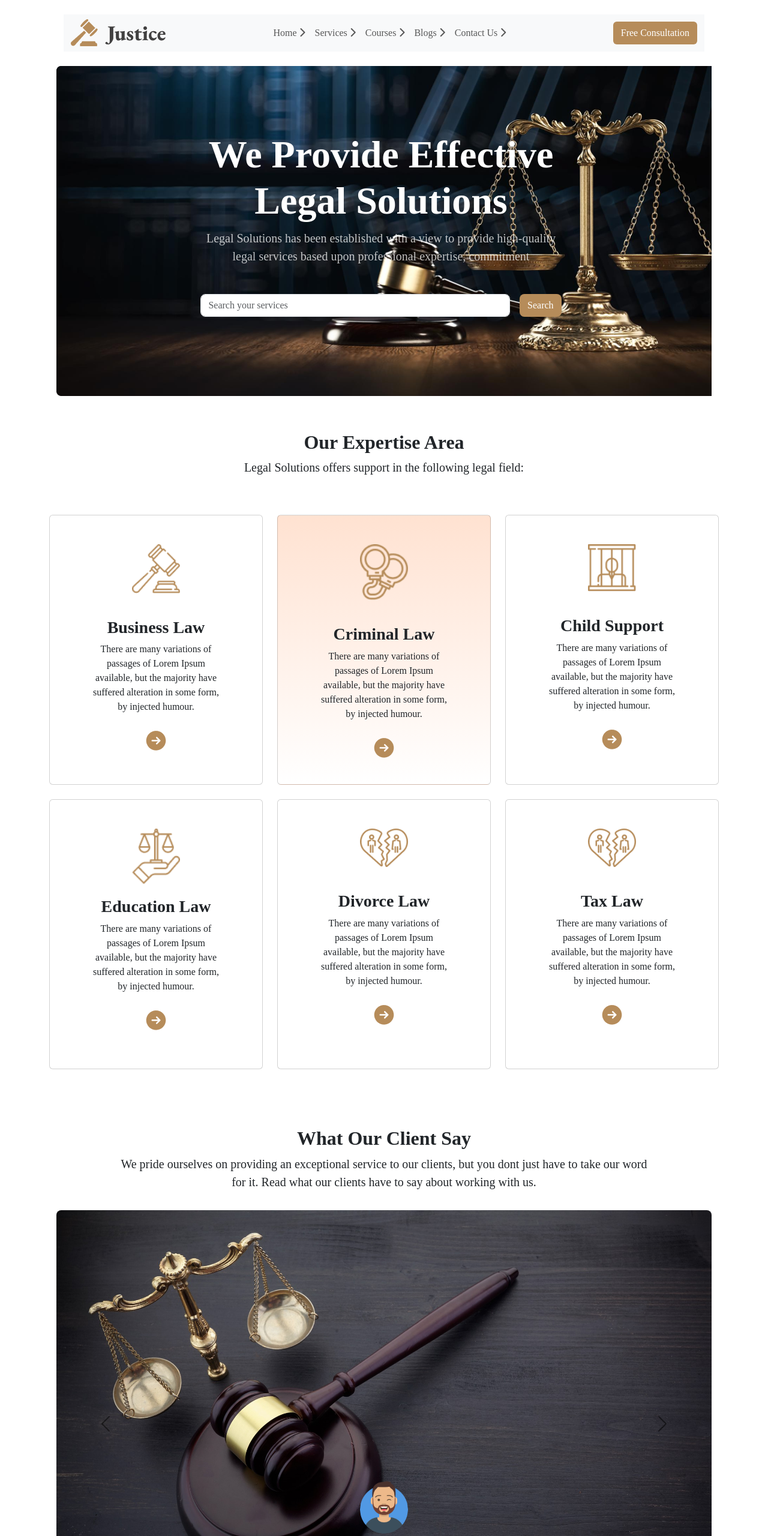
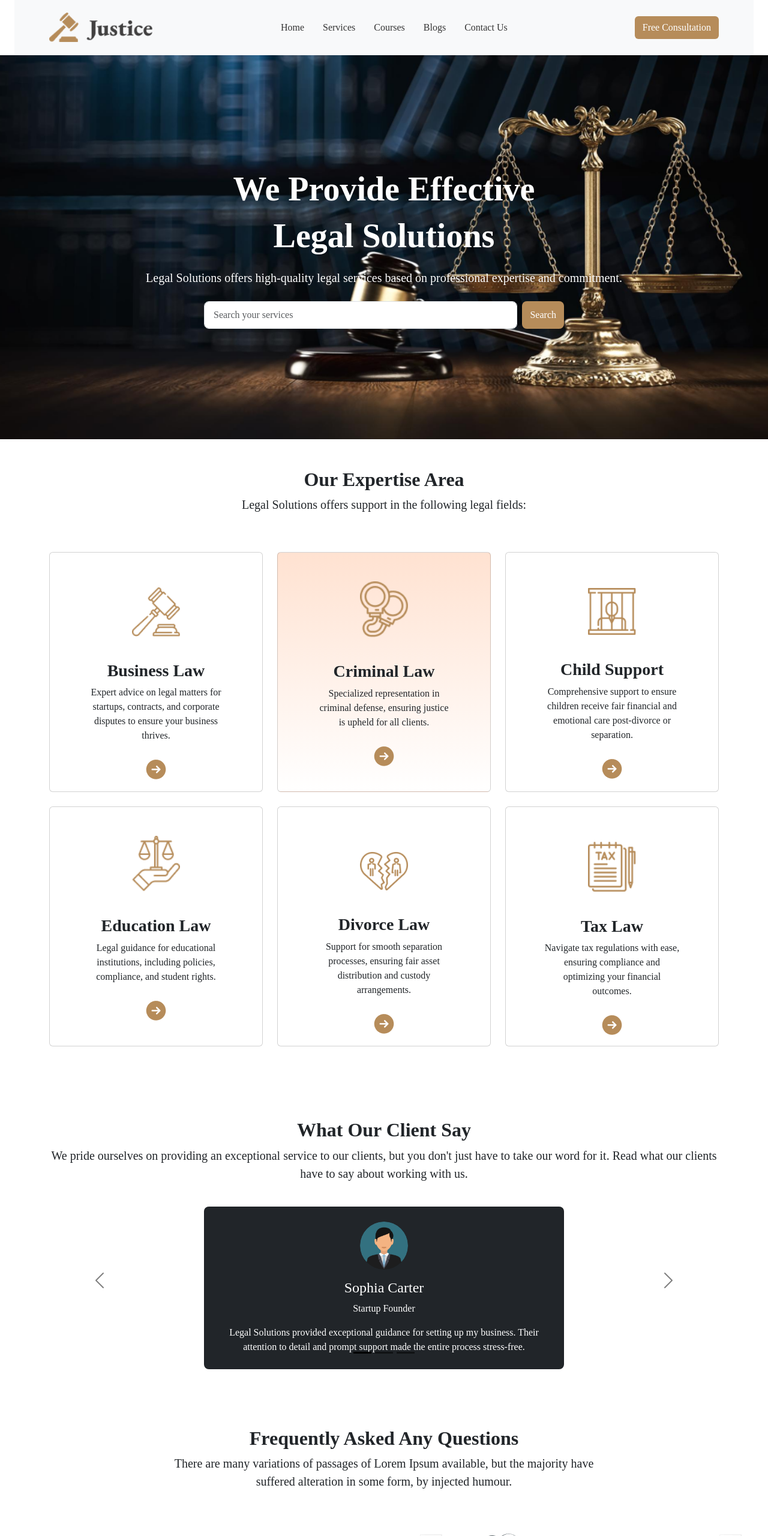
Before and after one commit to CodewithShahriar/legal-solution, a plain HTML site: page index.html in a window 1280 px wide. Shown: the top 2560 px of the page at 60% size. Drawn offline with nearby package versions, Linux system fonts and the light colour scheme.

Commit message:
legal solutiion navbar fix

```diff
--- a/index.html
+++ b/index.html
@@ -11,183 +11,125 @@
   </head>
 
 
-  <!-- navbar -->
-
-  <body >
-    <header class="container">
-        <nav class="navbar navbar-expand-lg bg-body-tertiary m-4">
-  <div class="container-fluid">
-    <img src="images/logo2.png" alt="">
+  <!-- Navbar -->
+<header class="container-fluid px-4">
+  <nav class="navbar navbar-expand-lg bg-body-tertiary py-3">
+      <div class="container">
+          <a class="navbar-brand" href="#">
+              <img src="images/logo2.png" alt="Logo" style="height: 50px;">
+          </a>
           <button class="navbar-toggler" type="button" data-bs-toggle="collapse" data-bs-target="#navbarSupportedContent" aria-controls="navbarSupportedContent" aria-expanded="false" aria-label="Toggle navigation">
               <span class="navbar-toggler-icon"></span>
           </button>
           <div class="collapse navbar-collapse" id="navbarSupportedContent">
-      <ul class="navbar-nav mx-auto mb-2 mb-lg-0 ">
+              <ul class="navbar-nav mx-auto mb-2 mb-lg-0">
                   <li class="nav-item">
-          <a class="nav-link " aria-current="page" href="#" >Home <i class="fa-solid fa-chevron-right"></i></a>
+                      <a class="nav-link" href="#">Home</a>
                   </li>
                   <li class="nav-item">
-          <a class="nav-link " aria-current="page" href="#">Services <i class="fa-solid fa-chevron-right"></i></a>
+                      <a class="nav-link" href="#">Services</a>
                   </li>
                   <li class="nav-item">
-          <a class="nav-link " aria-current="page" href="#">Courses <i class="fa-solid fa-chevron-right"></i></a>
+                      <a class="nav-link" href="#">Courses</a>
                   </li>
                   <li class="nav-item">
-          <a class="nav-link" href="#">Blogs <i class="fa-solid fa-chevron-right"></i></a>
+                      <a class="nav-link" href="#">Blogs</a>
                   </li>
                   <li class="nav-item">
-          <a class="nav-link" href="#">Contact Us <i class="fa-solid fa-chevron-right"></i></a>
+                      <a class="nav-link" href="#">Contact Us</a>
                   </li>
               </ul>
-        </li>
-
-      </ul>
-
-      <!-- Button trigger modal -->
-<button type="button" class="btn text-white " style="background-color: #B68C5A;" data-bs-toggle="modal" data-bs-target="#exampleModal">
+              <button type="button" class="btn text-white" style="background-color: #B68C5A;" data-bs-toggle="modal" data-bs-target="#exampleModal">
                   Free Consultation
               </button>
-
-<!-- Modal -->
-<div class=" modal fade" id="exampleModal" tabindex="-1" aria-labelledby="exampleModalLabel" aria-hidden="true">
-  <div class="modal-dialog">
-    <div class="modal-content">
-      <div class="modal-header" style="background-color: #b68d5a13;">
-        <h1 class="modal-title fs-5 " id="exampleModalLabel">Free Consultation</h1>
-        <button type="button" class="btn-close" data-bs-dismiss="modal" aria-label="Close"></button>
-      </div>
-         <div class="modal-body">
-            This is a toll free (cost free) number. To avail Government Legal Aid services please call to the Call Center at <strong>16430</strong> for details information or visit National Legal Aid Organization Website for Contact details.
-          </div>
-        <div class="modal-footer">
-           <button type="button" class="btn btn-secondary" data-bs-dismiss="modal">Close</button>
-           <button type="button " style="background-color: #B68C5A;" class="btn text-white ">Call now</button>
-          </div>
-         </div>
-        </div>
-      </div>
           </div>
       </div>
   </nav>
 </header>
-<!-- banner -->
-    <main class="container">
-        <section class="container">
-            <div class="banner-img  justify-content-center align-items-center">
 
-                <div class="banner-description text-center  ">
-
-
-                <h1 class="text-white fw-bold display-3">We Provide Effective <br> Legal Solutions</h1>
-                        <p class="text-white fs-5 text-opacity-75">
-                            Legal Solutions has been established with a view to provide high-quality <br> legal services based upon professional expertise, commitment
+<!-- Banner -->
+<main class="container-fluid px-0">
+  <section class="banner-img d-flex align-items-center" style="height: 80vh; background: url('images/banner.png') no-repeat center/cover;">
+      <div class="container text-center text-white">
+          <h1 class="fw-bold display-4">We Provide Effective <br> Legal Solutions</h1>
+          <p class="fs-5 text-opacity-75 mt-3">
+              Legal Solutions offers high-quality legal services based on professional expertise and commitment.
           </p>
-                        <div class=" d-flex justify-content-center mt-5 w-100">
-                          <div class="input-group " style="width: 60%;">
-                            <input type="text" class="form-control rounded-3" placeholder="Search your services" aria-label="Recipient's username" aria-describedby="button-addon2">
-
-                            <button class="btn  text-white ms-3 rounded-3" type="button" id="button-addon2" style="background-color: #B68C5A;">Search</button>
+          <div class="d-flex justify-content-center mt-4">
+              <div class="input-group" style="max-width: 600px;">
+                  <input type="text" class="form-control rounded-3" placeholder="Search your services">
+                  <button class="btn text-white ms-2 rounded-3" style="background-color: #B68C5A;">Search</button>
               </div>
           </div>
-
-                </div>
-
       </div>
   </section>
 
 
         <!-- The Legal Practice Area -->
-        <section class="conatiner mt-5">
+        <section class="container mt-5">
           <div>
-                <div class="text-center ">
-                    <h2 class="fw-bold"> Our Expertise Area </h2>
-                    <p class=" fs-5"> Legal Solutions offers support in the following legal field:</p>
+              <div class="text-center">
+                  <h2 class="fw-bold">Our Expertise Area</h2>
+                  <p class="fs-5">Legal Solutions offers support in the following legal fields:</p>
+              </div>
 
-                </div >
-
-                <div class="row row-cols-1 row-cols-md-2 row-cols-lg-3   text-center pt-5  ">
+              <div class="row row-cols-1 row-cols-md-2 row-cols-lg-3 text-center pt-5">
                   <div class="col">
-                      <div class="card p-5 mb-4" style="height: 450px;">
-                        <img style="width: 80px; " class="img-fluid  mx-auto pb-4 " src="images/business.png" class="card-img-top" alt="...">
+                      <div class="card p-5 mb-4 expertise-card" style="height: 400px;">
+                          <img style="width: 80px;padding-top: 10px;" class="img-fluid mx-auto pb-4" src="images/business.png" alt="Business Law">
                           <div class="card-body">
                               <h3 class="card-title fw-bold">Business Law</h3>
-                          <p class="card-text">There are many variations of
-                            passages of Lorem Ipsum
-                            available, but the majority have
-                            suffered alteration in some
-                            form, by injected humour.</p>
-                            <img class="pt-2" src="images/Frame.png" alt="">
-
-                        </div>
-                      </div>
-                    </div>
-                    <div class="col">
-                      <div class="gradiant card p-5 " style="height: 450px;">
-                        <img style="width: 80px;" class="img-fluid mx-auto pb-4" src="images/criminal.png" class="card-img-top" alt="...">
-                        <div class="card-body">
-                          <h3 class="card-title fw-bold">Criminal Law</h3>
-                          <p class="card-text">There are many variations of
-                            passages of Lorem Ipsum
-                            available, but the majority have
-                            suffered alteration in some
-                            form, by injected humour.</p>
+                              <p class="card-text">Expert advice on legal matters for startups, contracts, and corporate disputes to ensure your business thrives.</p>
                               <img class="pt-2" src="images/Frame.png" alt="">
                           </div>
                       </div>
                   </div>
                   <div class="col">
-                      <div class="card p-5" style="height: 450px;">
-                        <img style="width: 80px;" class="img-fluid mx-auto pb-4" src="images/child.png" class="card-img-top" alt="...">
+                      <div class="gradiant card p-5 mb-4 expertise-card" style="height: 400px;">
+                          <img style="width: 80px;" class="img-fluid mx-auto pb-4" src="images/criminal.png" alt="Criminal Law">
                           <div class="card-body">
-                          <h3 class="card-title fw-bold">Child Support</h3>
-                          <p class="card-text">There are many variations of
-                            passages of Lorem Ipsum
-                            available, but the majority have
-                            suffered alteration in some
-                            form, by injected humour.</p>
-                            <img class="pt-2" src="images/Frame.png" alt="">
-
-                        </div>
-                      </div>
-                    </div>
-                    <div class="col">
-                      <div class="card p-5" style="height: 450px;">
-                        <img style="width: 80px;" class="img-fluid mx-auto pb-1" src="images/education.png" class="card-img-top" alt="...">
-                        <div class="card-body">
-                          <h3 class="card-title fw-bold">Education Law</h3>
-                          <p class="card-text">There are many variations of
-                            passages of Lorem Ipsum
-                            available, but the majority have
-                            suffered alteration in some
-                            form, by injected humour.</p>
+                              <h3 class="card-title fw-bold">Criminal Law</h3>
+                              <p class="card-text">Specialized representation in criminal defense, ensuring justice is upheld for all clients.</p>
                               <img class="pt-2" src="images/Frame.png" alt="">
                           </div>
                       </div>
                   </div>
                   <div class="col">
-                      <div class="card p-5" style="height: 450px;">
-                        <img style="width: 80px;" class="img-fluid mx-auto pb-4" src="images/divorce.png" class="card-img-top" alt="...">
+                      <div class="card p-5 mb-4 expertise-card" style="height: 400px;">
+                          <img style="width: 80px; padding-top: 11px;" class="img-fluid mx-auto pb-4" src="images/child.png" alt="Child Support">
                           <div class="card-body">
-                          <h3 class="card-title fw-bold" >Divorce Law</h3>
-                          <p class="card-text">There are many variations of
-                            passages of Lorem Ipsum
-                            available, but the majority have
-                            suffered alteration in some
-                            form, by injected humour.</p>
+                              <h3 class="card-title fw-bold">Child Support</h3>
+                              <p class="card-text">Comprehensive support to ensure children receive fair financial and emotional care post-divorce or separation.</p>
                               <img class="pt-2" src="images/Frame.png" alt="">
                           </div>
                       </div>
                   </div>
                   <div class="col">
-                      <div class="card p-5" style="height: 450px;">
-                        <img style="width: 80px;" class="img-fluid mx-auto pb-4" src="images/divorce.png" class="card-img-top" alt="...">
+                      <div class="card p-5 mb-4 expertise-card" style="height: 400px;">
+                          <img style="width: 80px;" class="img-fluid mx-auto pb-4" src="images/education.png" alt="Education Law">
+                          <div class="card-body">
+                              <h3 class="card-title fw-bold">Education Law</h3>
+                              <p class="card-text">Legal guidance for educational institutions, including policies, compliance, and student rights.</p>
+                              <img class="pt-2" src="images/Frame.png" alt="">
+                          </div>
+                      </div>
+                  </div>
+                  <div class="col">
+                      <div class="card p-5 mb-4 expertise-card" style="height: 400px;">
+                          <img style="width: 80px;padding-top: 27px;" class="img-fluid mx-auto pb-4" src="images/divorce.png" alt="Divorce Law">
+                          <div class="card-body">
+                              <h3 class="card-title fw-bold">Divorce Law</h3>
+                              <p class="card-text">Support for smooth separation processes, ensuring fair asset distribution and custody arrangements.</p>
+                              <img class="pt-2" src="images/Frame.png" alt="">
+                          </div>
+                      </div>
+                  </div>
+                  <div class="col">
+                      <div class="card p-5 mb-4 expertise-card" style="height: 400px;">
+                          <img style="width: 80px;padding-top: 10px;" class="img-fluid mx-auto pb-4" src="images/tax.png" alt="Tax Law">
                           <div class="card-body">
                               <h3 class="card-title fw-bold">Tax Law</h3>
-                          <p class="card-text ">There are many variations of
-                            passages of Lorem Ipsum
-                            available, but the majority have
-                            suffered alteration in some
-                            form, by injected humour.</p>
+                              <p class="card-text">Navigate tax regulations with ease, ensuring compliance and optimizing your financial outcomes.</p>
                               <img class="pt-2" src="images/Frame.png" alt="">
                           </div>
                       </div>
@@ -197,60 +139,71 @@
       </section>
 
 
-        <!--What Our Client Say  -->
+
+
+        <!-- What Our Client Say -->
 <section class="container mt-5 pt-5">
+  <div class="text-center">
+      <h2 class="fw-bold">What Our Client Say</h2>
+      <p class="fs-5">
+          We pride ourselves on providing an exceptional service to our clients,
+          but you don't just have to take our word for it. Read what our clients
+          have to say about working with us.
+      </p>
+  </div>
 
-            <div class="text-center ">
-                <h2 class="fw-bold">  What Our Client Say</h2>
-                <p class=" fs-5"> We pride ourselves on providing an  exceptional  service to our clients,  but you dont just have to take our word <br> for it. Read what our clients have to say about working with us.</p>
-
-                    <div id="carouselExampleDark" class="carousel carousel-dark slide pt-3">
-                        <div class="carousel-indicators ">
+  <div id="carouselExampleDark" class="carousel carousel-dark slide pt-4" data-bs-ride="carousel">
+      <div class="carousel-indicators">
           <button type="button" data-bs-target="#carouselExampleDark" data-bs-slide-to="0" class="active" aria-current="true" aria-label="Slide 1"></button>
           <button type="button" data-bs-target="#carouselExampleDark" data-bs-slide-to="1" aria-label="Slide 2"></button>
           <button type="button" data-bs-target="#carouselExampleDark" data-bs-slide-to="2" aria-label="Slide 3"></button>
       </div>
-                        <div class="carousel-inner " >
-                          <div class="carousel-item active w-100 " data-bs-interval="10000">
-                            <img src="images/slider-1.jpg" class=" w-100 rounded-3 img-fluid  " alt="...">
-                            <div class="carousel-caption d-md-block  " >
-                                <div class="card-body " >
-                                    <img style="width: 80px;" class="rounded-circle img-fluid  pb-2" src="images/profile-5.png" alt="">
-                                    <h4 class="card-title text-white">Awlad hussain</h4>
-                                    <p class="card-text text-white ">UIX Designer</p>
-                                    <p class="card-text text-white">Contrary to popular belief, Lorem Ipsum is not simply random text. It has roots in a piece of classical Latin <br>
-                                        literature from 45 BC, making it over 2000 years old. Richard McClintock, a Latin professor at Hampden-Sydney <br>
-                                        College in Virginia, looked up one of the more obscure Latin words, consectetur.</p>
+
+      <div class="carousel-inner text-center">
+          <!-- First Item -->
+          <div class="carousel-item active" data-bs-interval="10000">
+              <div class="d-flex justify-content-center">
+                  <div class="card p-4 bg-dark text-white rounded-3" style="max-width: 600px;">
+                      <img style="width: 80px;" class="rounded-circle img-fluid mx-auto mb-3" src="images/profile1.png" alt="Sophia Carter">
+                      <h4 class="card-title">Sophia Carter</h4>
+                      <p class="card-text">Startup Founder</p>
+                      <p class="card-text">
+                        Legal Solutions provided exceptional guidance for setting up my business. Their attention to detail and prompt support made the entire process stress-free.
+                      </p>
                   </div>
               </div>
           </div>
+
+          <!-- Second Item -->
           <div class="carousel-item" data-bs-interval="2000">
-                            <img src="images/slider-2.jpg" class="d-block w-100 rounded-3" alt="..." >
-                            <div class="carousel-caption d-none d-md-block">
-                                <div class="card-body " >
-                                    <img style="width: 80px;" class="rounded-circle img-fluid  pb-2" src="images/profile1.png" alt="">
-                                    <h4 class="card-title text-white">Anika Haque</h4>
-                                    <p class="card-text text-white ">Web Designer</p>
-                                    <p class="card-text text-white">Contrary to popular belief, Lorem Ipsum is not simply random text. It has roots in a piece of classical Latin <br>
-                                        literature from 45 BC, making it over 2000 years old. Richard McClintock, a Latin professor at Hampden-Sydney <br>
-                                        College in Virginia, looked up one of the more obscure Latin words, consectetur.</p>
+              <div class="d-flex justify-content-center">
+                  <div class="card p-4 bg-dark text-white rounded-3" style="max-width: 600px;">
+                      <img style="width: 80px;" class="rounded-circle img-fluid mx-auto mb-3" src="images/profile1.png" alt="Anika Haque">
+                      <h4 class="card-title">Anika Haque</h4>
+                      <p class="card-text">Criminal Defense Client</p>
+                      <p class="card-text">
+                        I am deeply grateful for the dedication and expertise of this team. They ensured my rights were protected and handled my case with the utmost professionalism.
+                      </p>
                   </div>
               </div>
           </div>
+
+          <!-- Third Item -->
           <div class="carousel-item">
-                            <img src="images/slider-3.jpg" class="d-block w-100 rounded-3" alt="...">
-                            <div class="carousel-caption d-none d-md-block">
-                                <div class="card-body " >
-                                    <img style="width: 80px;" class="rounded-circle img-fluid  pb-2" src="images/profile3.png" alt="">
-                                    <h4 class="card-title text-white">Rabeya hussain</h4>
-                                    <p class="card-text text-white ">Frontend Developer</p>
-                                    <p class="card-text text-white">Contrary to popular belief, Lorem Ipsum is not simply random text. It has roots in a piece of classical Latin <br>
-                                        literature from 45 BC, making it over 2000 years old. Richard McClintock, a Latin professor at Hampden-Sydney <br>
-                                        College in Virginia, looked up one of the more obscure Latin words, consectetur.</p>
+              <div class="d-flex justify-content-center">
+                  <div class="card p-4 bg-dark text-white rounded-3" style="max-width: 600px;">
+                      <img style="width: 80px;" class="rounded-circle img-fluid mx-auto mb-3" src="images/profile3.png" alt="Emily Davis">
+                      <h4 class="card-title">Emily Davis</h4>
+                      <p class="card-text">Divorcee & Parent</p>
+                      <p class="card-text">
+                        Legal Solutions made my divorce and child support process smooth and stress-free with their clear guidance and support.
+                      </p>
                   </div>
               </div>
           </div>
       </div>
+
+      <!-- Carousel Controls -->
       <button class="carousel-control-prev" type="button" data-bs-target="#carouselExampleDark" data-bs-slide="prev">
           <span class="carousel-control-prev-icon" aria-hidden="true"></span>
           <span class="visually-hidden">Previous</span>
@@ -261,6 +214,7 @@
       </button>
   </div>
 </section>
+
    <!-- faq section -->
    <section class="mt-5 py-5 px-3 ">
     <h2 class="text-center fw-bold">  Frequently Asked Any Questions</h2>
@@ -354,11 +308,10 @@
                 <h5 class="fw-bold pb-4 mt-3">Contact Now</h5>
                   <p class="text-white-50">555 4th 5t NW, Washington <br>
                     DC 20530, United States</p>
-                  <p class="text-white-50">+88 01750 000 000 <br>
-                    +88 01750 000 000</p>
+                  <p class="text-white-50">+88 01750 000 000 </p>
                   <p class="text-white-50">
-                    info@gmail.com <br>
-                    info@gmail.com</p>
+                    info@gmail.com
+                   </p>
 
 
               </div>
@@ -378,6 +331,12 @@
 
   </footer>
 
+  <footer class="bg-dark text-white text-center py-3">
+    <p>&copy; 2024 Legal Solution | All Rights Reserved</p>
+    <a href="#" class="text-white mx-2"><i class="fa-brands fa-facebook"></i></a>
+    <a href="#" class="text-white mx-2"><i class="fa-brands fa-twitter"></i></a>
+    <a href="#" class="text-white mx-2"><i class="fa-brands fa-linkedin"></i></a>
+  </footer>
 
 
 
--- a/style.css
+++ b/style.css
@@ -49,3 +49,43 @@
     background-repeat: no-repeat;
 
 }
+
+.expertise-card {
+    transition: transform 0.3s ease, box-shadow 0.3s ease;
+}
+
+.expertise-card:hover {
+    transform: scale(1.05);
+    box-shadow: 0 10px 20px rgba(0, 0, 0, 0.15);
+}
+
+
+.navbar-nav .nav-link {
+    font-weight: 500;
+    color: #333;
+    margin-right: 15px;
+}
+
+.navbar-nav .nav-link:hover {
+    color: #B68C5A;
+}
+
+.banner-img {
+    position: relative;
+    display: flex;
+    justify-content: center;
+    align-items: center;
+}
+
+.banner-img h1 {
+    line-height: 1.4;
+}
+
+.banner-img p {
+    font-size: 1.1rem;
+}
+
+.input-group input {
+    padding: 10px 15px;
+    font-size: 1rem;
+}
```
Lines whose indentation alone changed are shown as unchanged.
